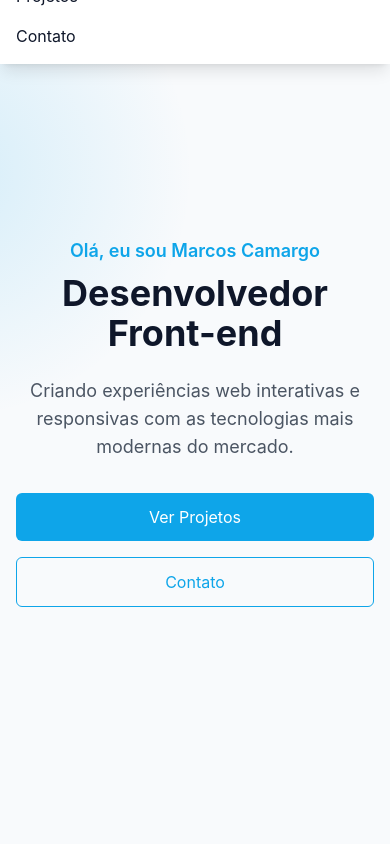
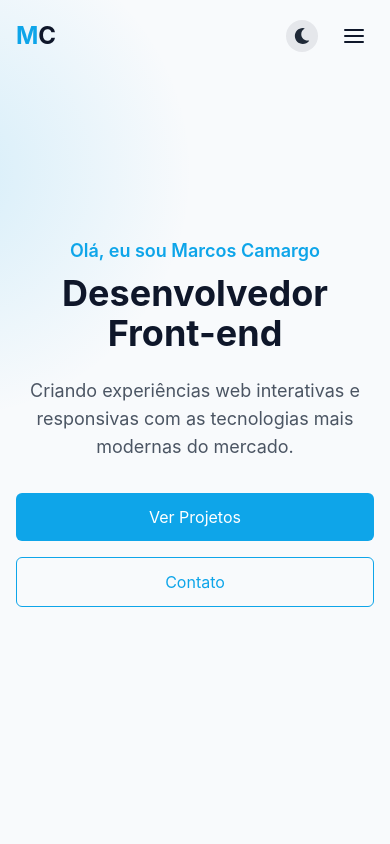
Before and after one commit to marcoscamarg0/meu-portfolio, a React (Vite) app: page / in a window 390 px wide. Shown: the top 844 px of the page. Built offline with nearby package versions, Linux system fonts and the light colour scheme; the HTML template or start-up script is replaced by a standard one.

Commit message:
Update Navbar.jsx

```diff
--- a/src/components/Navbar.jsx
+++ b/src/components/Navbar.jsx
@@ -7,7 +7,6 @@ const Navbar = memo(({ scrollPosition = 0 }) => {
   const [isOpen, setIsOpen] = useState(false);
   const [darkMode, setDarkMode] = useState(() => {
     const savedTheme = localStorage.getItem('theme');
-
     const prefersDark = window.matchMedia('(prefers-color-scheme: dark)').matches;
 
     return savedTheme ? savedTheme === 'dark' : prefersDark;
@@ -29,10 +28,8 @@ const Navbar = memo(({ scrollPosition = 0 }) => {
     { name: 'Contato', href: '#contact' },
   ];
 
-
   useEffect(() => {
     document.documentElement.classList.toggle('dark', darkMode);
-
     localStorage.setItem('theme', darkMode ? 'dark' : 'light');
   }, [darkMode]);
 
@@ -42,10 +39,17 @@ const Navbar = memo(({ scrollPosition = 0 }) => {
     };
 
     const handleClick = (e) => {
-      if (isOpen && !e.target.closest('#mobile-menu')) {
+      if (isOpen && !e.target.closest('#mobile-menu') && !e.target.closest('#menu-toggle')) {
         setIsOpen(false);
       }
     };
+
+    // Desabilita o scroll quando o menu está aberto
+    if (isOpen) {
+      document.body.style.overflow = 'hidden';
+    } else {
+      document.body.style.overflow = 'auto';
+    }
 
     window.addEventListener('keydown', handleEsc);
     document.addEventListener('click', handleClick);
@@ -53,24 +57,31 @@ const Navbar = memo(({ scrollPosition = 0 }) => {
     return () => {
       window.removeEventListener('keydown', handleEsc);
       document.removeEventListener('click', handleClick);
+      document.body.style.overflow = 'auto';
     };
   }, [isOpen]);
+
+  const handleLinkClick = useCallback(() => {
+    setIsOpen(false);
+  }, []);
 
   return (
     <nav
       className={`fixed w-full z-50 transition-all duration-300 ${
         scrollPosition > 50
           ? 'bg-white dark:bg-gray-900 shadow-md py-2'
-          : 'bg-transparent dark:bg-transparent py-4'
+          : isOpen
+            ? 'bg-white dark:bg-gray-900 shadow-md py-2'
+            : 'bg-transparent dark:bg-transparent py-4'
       }`}
       role="navigation"
-      aria-label="Main navigation"
+      aria-label="Menu principal"
     >
       <div className="container mx-auto px-4 flex justify-between items-center">
         <a
           href="#home"
           className="text-2xl font-bold text-primary dark:text-blue-400"
-          aria-label="Go to home section"
+          aria-label="Ir para seção inicial"
         >
           M<span className="text-dark dark:text-white">C</span>
         </a>
@@ -83,7 +94,7 @@ const Navbar = memo(({ scrollPosition = 0 }) => {
               href={link.href}
               className="text-dark dark:text-gray-300 hover:text-primary dark:hover:text-blue-400 transition-colors"
               role="menuitem"
-              aria-label={`Go to ${link.name} section`}
+              aria-label={`Ir para seção ${link.name}`}
             >
               {link.name}
             </a>
@@ -92,7 +103,7 @@ const Navbar = memo(({ scrollPosition = 0 }) => {
           {/* Dark Mode Toggle Button */}
           <button
             onClick={toggleDarkMode}
-            className="p-2 rounded-full bg-gray-200 dark:bg-gray-700 text-gray-800 dark:text-yellow-300 transition-colors"
+            className="p-2 rounded-full bg-gray-200 dark:bg-gray-700 text-gray-800 dark:text-yellow-300 hover:bg-gray-300 dark:hover:bg-gray-600 transition-colors"
             aria-label={darkMode ? "Ativar modo claro" : "Ativar modo escuro"}
           >
             {darkMode ? <FaSun className="w-5 h-5" /> : <FaMoon className="w-5 h-5" />}
@@ -104,18 +115,19 @@ const Navbar = memo(({ scrollPosition = 0 }) => {
           {/* Dark Mode Toggle Button (Mobile) */}
           <button
             onClick={toggleDarkMode}
-            className="p-2 rounded-full bg-gray-200 dark:bg-gray-700 text-gray-800 dark:text-yellow-300 transition-colors"
+            className="p-2 rounded-full bg-gray-200 dark:bg-gray-700 text-gray-800 dark:text-yellow-300 hover:bg-gray-300 dark:hover:bg-gray-600 transition-colors"
             aria-label={darkMode ? "Ativar modo claro" : "Ativar modo escuro"}
           >
             {darkMode ? <FaSun className="w-4 h-4" /> : <FaMoon className="w-4 h-4" />}
           </button>
 
           <button
-            className="text-dark dark:text-white text-2xl focus:outline-none"
+            id="menu-toggle"
+            className="text-dark dark:text-white text-2xl p-2 rounded hover:bg-gray-200 dark:hover:bg-gray-800 focus:outline-none focus:ring-2 focus:ring-primary"
             onClick={toggleMenu}
             aria-expanded={isOpen}
             aria-controls="mobile-menu"
-            aria-label={isOpen ? 'Close menu' : 'Open menu'}
+            aria-label={isOpen ? 'Fechar menu' : 'Abrir menu'}
           >
             {isOpen ? <FiX aria-hidden="true" /> : <FiMenu aria-hidden="true" />}
           </button>
@@ -125,23 +137,29 @@ const Navbar = memo(({ scrollPosition = 0 }) => {
       {/* Mobile Navigation Menu */}
       <div
         id="mobile-menu"
-        className={`md:hidden bg-white dark:bg-gray-900 shadow-lg absolute top-full left-0 right-0 transition-transform duration-300 ${
-          isOpen ? 'transform translate-y-0' : 'transform -translate-y-full'
+        className={`md:hidden fixed top-[var(--nav-height,56px)] left-0 right-0 bottom-0 bg-white dark:bg-gray-900 shadow-lg transition-opacity duration-300 ${
+          isOpen
+            ? 'opacity-100 pointer-events-auto'
+            : 'opacity-0 pointer-events-none'
         }`}
+        style={{
+          '--nav-height': scrollPosition > 50 ? '56px' : '72px',
+          height: 'calc(100vh - var(--nav-height))'
+        }}
         aria-hidden={!isOpen}
       >
         <div
-          className="container mx-auto px-4 py-4 flex flex-col space-y-4"
+          className="container mx-auto px-4 py-8 flex flex-col space-y-6"
           role="menu"
         >
           {navLinks.map((link) => (
             <a
               key={link.name}
               href={link.href}
-              className="text-dark dark:text-gray-300 hover:text-primary dark:hover:text-blue-400 transition-colors"
-              onClick={() => setIsOpen(false)}
+              className="text-lg font-medium text-dark dark:text-gray-300 hover:text-primary dark:hover:text-blue-400 transition-colors py-2 border-b border-gray-200 dark:border-gray-700"
+              onClick={handleLinkClick}
               role="menuitem"
-              aria-label={`Go to ${link.name} section`}
+              aria-label={`Ir para seção ${link.name}`}
             >
               {link.name}
             </a>
```
